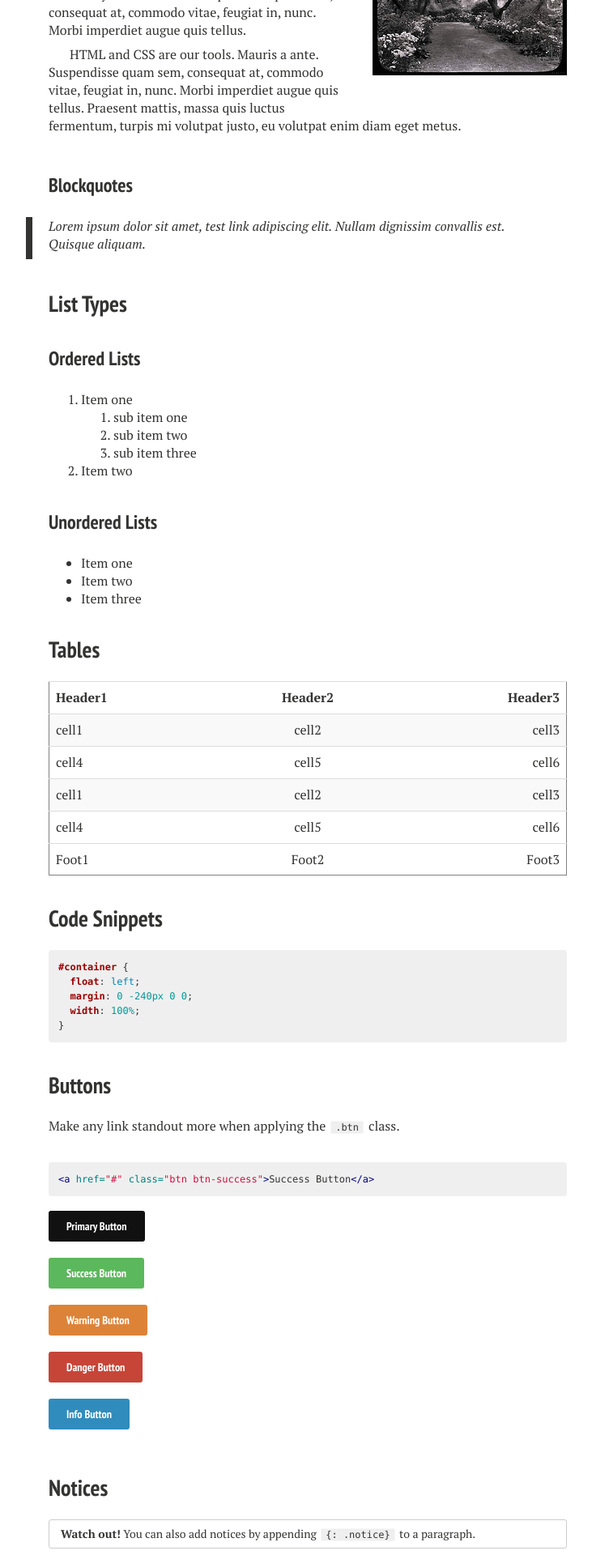
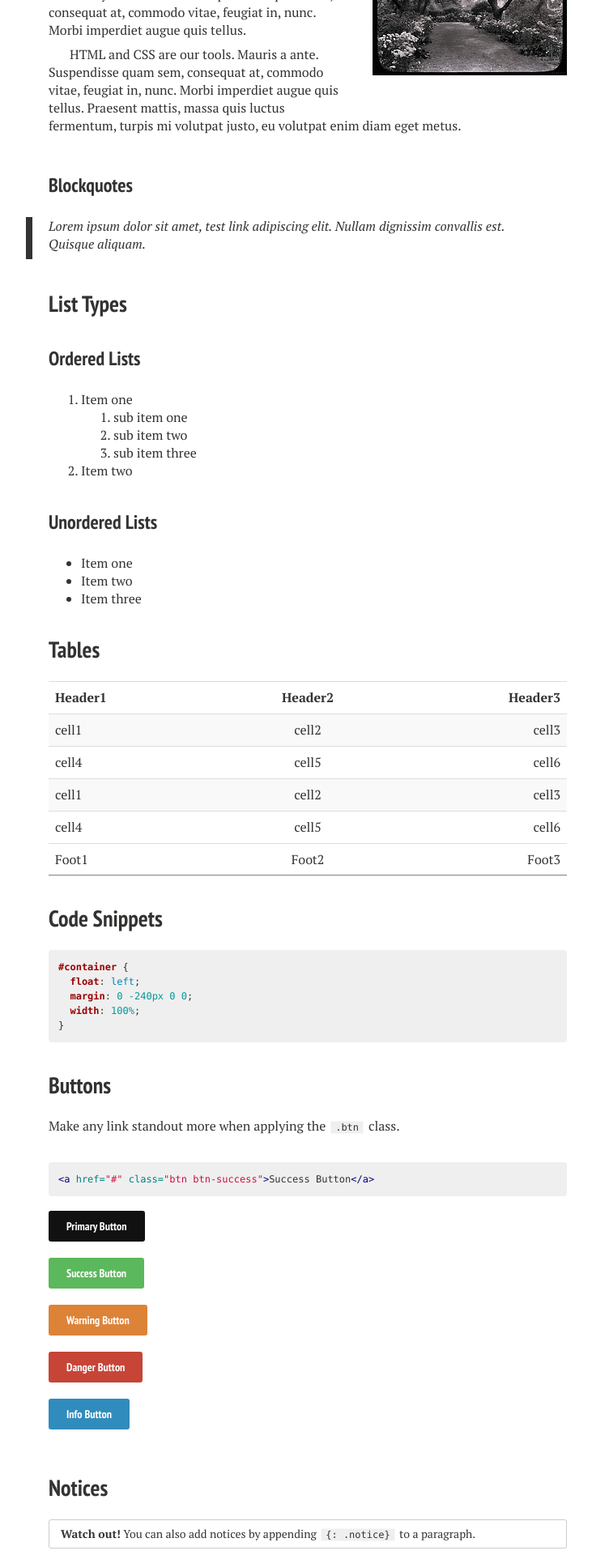
Before and after one commit to gjchoi/gjchoi.github.io, a Jekyll site: the page built from _posts/2011-03-10-sample-post.md, in a window 1280 px wide. Shown: the part 1323-3243 px from the top of the page at 81% size, without its empty margins (260-991 px from the left). Built offline with Jekyll 4.4.1, drawn with Linux system fonts in a browser that asks for light colours; nearby versions of some CDN libraries; comment, search, counter and statistics services are not loaded.

Commit message:
Update custom.scss

```diff
--- a/_sass/custom.scss
+++ b/_sass/custom.scss
@@ -20,7 +20,8 @@ div .view{
 table {
     border-spacing: 0;
     border-collapse: collapse;
-    border: 1px solid #ddd;
+    border-top: 1px solid #ddd;
+    border-bottom: 1px solid #ddd;
     border-color: grey;
 }
 
```
